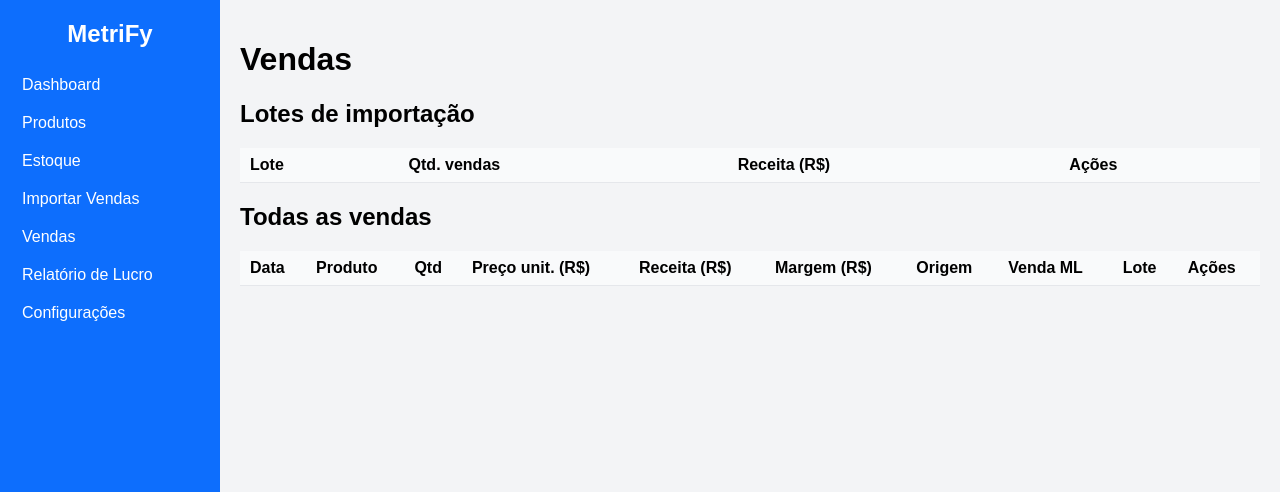
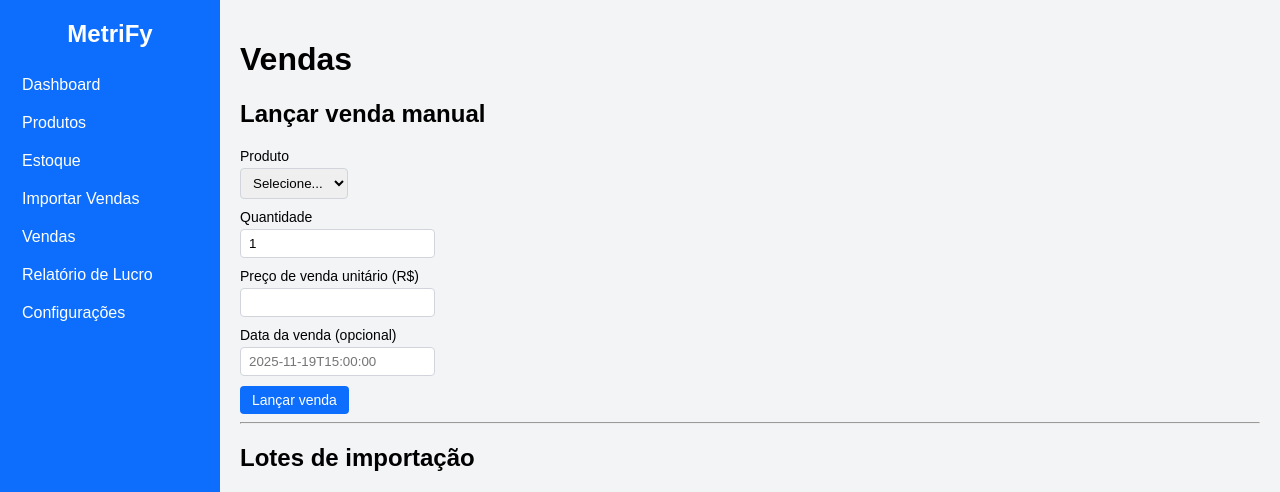
Before and after one commit to oliveirafjdo-web/MetriFyPostgres, a Flask app: page /vendas in a window 1280 px wide. Shown: the top 492 px of the page. Run offline with Flask 3, Linux system fonts and the light colour scheme; lists and menus that the app fills with data are empty.

Commit message:
Add files via upload

```diff
--- a/app.py
+++ b/app.py
@@ -1,7 +1,8 @@
 import os
 from datetime import datetime
+from io import BytesIO
 
-from flask import Flask, render_template, request, redirect, url_for, flash
+from flask import Flask, render_template, request, redirect, url_for, flash, send_file
 from werkzeug.utils import secure_filename
 
 from sqlalchemy import (
@@ -9,8 +10,6 @@ from sqlalchemy import (
     ForeignKey, func, select, insert, update, delete
 )
 from sqlalchemy.engine import Engine
-from sqlalchemy.exc import ProgrammingError
-
 import pandas as pd
 
 # --------------------------------------------------------------------
@@ -29,7 +28,7 @@ engine: Engine = create_engine(DATABASE_URL, future=True)
 metadata = MetaData()
 
 # --------------------------------------------------------------------
-# Definição das tabelas (compatível com Postgres e SQLite)
+# Definição das tabelas
 # --------------------------------------------------------------------
 produtos = Table(
     "produtos",
@@ -60,9 +59,37 @@ vendas = Table(
     Column("lote_importacao", String(50)),
 )
 
+ajustes_estoque = Table(
+    "ajustes_estoque",
+    metadata,
+    Column("id", Integer, primary_key=True),
+    Column("produto_id", Integer, ForeignKey("produtos.id"), nullable=False),
+    Column("data_ajuste", String(50)),
+    Column("tipo", String(20)),  # entrada, saida
+    Column("quantidade", Integer),
+    Column("custo_unitario", Float),
+    Column("observacao", String(255)),
+)
+
+configuracoes = Table(
+    "configuracoes",
+    metadata,
+    Column("id", Integer, primary_key=True),
+    Column("imposto_percent", Float, nullable=False, server_default="0"),
+    Column("despesas_percent", Float, nullable=False, server_default="0"),
+)
+
 def init_db():
-    """Cria as tabelas se não existirem (Postgres ou SQLite)."""
+    """Cria as tabelas se não existirem e garante 1 linha em configuracoes."""
     metadata.create_all(engine)
+    with engine.begin() as conn:
+        row = conn.execute(
+            select(configuracoes.c.id).limit(1)
+        ).first()
+        if not row:
+            conn.execute(
+                insert(configuracoes).values(id=1, imposto_percent=0.0, despesas_percent=0.0)
+            )
 
 # --------------------------------------------------------------------
 # Utilidades para datas
@@ -113,19 +140,33 @@ def importar_vendas_ml(caminho_arquivo, engine: Engine):
     with engine.begin() as conn:
         for _, row in df.iterrows():
             sku = str(row.get("SKU") or "").strip()
-            if not sku:
+            titulo = str(row.get("Título do anúncio") or "").strip()
+
+            produto_row = None
+
+            if sku:
+                produto_row = conn.execute(
+                    select(produtos.c.id, produtos.c.custo_unitario)
+                    .where(produtos.c.sku == sku)
+                ).mappings().first()
+            else:
+                # tenta pelo nome do produto = título do anúncio
+                if titulo:
+                    produto_row = conn.execute(
+                        select(produtos.c.id, produtos.c.custo_unitario)
+                        .where(produtos.c.nome == titulo)
+                    ).mappings().first()
+
+            if not sku and not produto_row:
                 vendas_sem_sku += 1
                 continue
 
-            prod = conn.execute(
-                select(produtos.c.id, produtos.c.custo_unitario).where(produtos.c.sku == sku)
-            ).mappings().first()
-            if not prod:
+            if not produto_row:
                 vendas_sem_produto += 1
                 continue
 
-            produto_id = prod["id"]
-            custo_unitario = float(prod["custo_unitario"] or 0.0)
+            produto_id = produto_row["id"]
+            custo_unitario = float(produto_row["custo_unitario"] or 0.0)
 
             data_venda_raw = row.get("Data da venda")
             data_venda = parse_data_venda(data_venda_raw)
@@ -177,7 +218,7 @@ def importar_vendas_ml(caminho_arquivo, engine: Engine):
     }
 
 # --------------------------------------------------------------------
-# Rotas
+# Rotas principais
 # --------------------------------------------------------------------
 @app.route("/")
 def dashboard():
@@ -216,7 +257,6 @@ def dashboard():
             select(func.coalesce(func.avg(vendas.c.preco_venda_unitario), 0))
         ).scalar_one()
 
-        # Produto mais vendido
         produto_mais_vendido = conn.execute(
             select(produtos.c.nome, func.sum(vendas.c.quantidade).label("qtd"))
             .select_from(vendas.join(produtos))
@@ -225,7 +265,6 @@ def dashboard():
             .limit(1)
         ).first()
 
-        # Maior lucro
         produto_maior_lucro = conn.execute(
             select(produtos.c.nome, func.sum(vendas.c.margem_contribuicao).label("lucro"))
             .select_from(vendas.join(produtos))
@@ -234,7 +273,6 @@ def dashboard():
             .limit(1)
         ).first()
 
-        # Pior margem
         produto_pior_margem = conn.execute(
             select(produtos.c.nome, func.sum(vendas.c.margem_contribuicao).label("margem"))
             .select_from(vendas.join(produtos))
@@ -242,6 +280,8 @@ def dashboard():
             .order_by(func.sum(vendas.c.margem_contribuicao).asc())
             .limit(1)
         ).first()
+
+        cfg = conn.execute(select(configuracoes).where(configuracoes.c.id == 1)).mappings().first()
 
     return render_template(
         "dashboard.html",
@@ -255,8 +295,10 @@ def dashboard():
         produto_mais_vendido=produto_mais_vendido,
         produto_maior_lucro=produto_maior_lucro,
         produto_pior_margem=produto_pior_margem,
+        cfg=cfg,
     )
 
+# ---------------- PRODUTOS ----------------
 @app.route("/produtos")
 def lista_produtos():
     with engine.connect() as conn:
@@ -330,6 +372,7 @@ def excluir_produto(produto_id):
     flash("Produto excluído.", "success")
     return redirect(url_for("lista_produtos"))
 
+# ---------------- VENDAS ----------------
 @app.route("/vendas")
 def lista_vendas():
     with engine.connect() as conn:
@@ -361,7 +404,52 @@ def lista_vendas():
             .order_by(vendas.c.lote_importacao.desc())
         ).mappings().all()
 
-    return render_template("vendas.html", vendas=vendas_rows, lotes=lotes)
+        produtos_rows = conn.execute(
+            select(produtos.c.id, produtos.c.nome).order_by(produtos.c.nome)
+        ).mappings().all()
+
+    return render_template("vendas.html", vendas=vendas_rows, lotes=lotes, produtos=produtos_rows)
+
+@app.route("/vendas/manual", methods=["POST"])
+def criar_venda_manual():
+    produto_id = int(request.form["produto_id"])
+    quantidade = int(request.form.get("quantidade", 0) or 0)
+    preco_unit = float(request.form.get("preco_venda_unitario", 0) or 0)
+    data_venda_str = request.form.get("data_venda") or datetime.now().isoformat()
+
+    with engine.begin() as conn:
+        prod = conn.execute(
+            select(produtos.c.custo_unitario).where(produtos.c.id == produto_id)
+        ).mappings().first()
+        custo_unitario = float(prod["custo_unitario"] or 0.0) if prod else 0.0
+
+        receita_total = quantidade * preco_unit
+        custo_total = quantidade * custo_unitario
+        margem_contribuicao = receita_total - custo_total
+
+        conn.execute(
+            insert(vendas).values(
+                produto_id=produto_id,
+                data_venda=data_venda_str,
+                quantidade=quantidade,
+                preco_venda_unitario=preco_unit,
+                receita_total=receita_total,
+                custo_total=custo_total,
+                margem_contribuicao=margem_contribuicao,
+                origem="Manual",
+                numero_venda_ml=None,
+                lote_importacao=None,
+            )
+        )
+
+        conn.execute(
+            update(produtos)
+            .where(produtos.c.id == produto_id)
+            .values(estoque_atual=produtos.c.estoque_atual - quantidade)
+        )
+
+    flash("Venda manual registrada com sucesso!", "success")
+    return redirect(url_for("lista_vendas"))
 
 @app.route("/vendas/<int:venda_id>/editar", methods=["GET", "POST"])
 def editar_venda(venda_id):
@@ -421,6 +509,7 @@ def excluir_lote_vendas(lote_id):
     flash("Lote de importação excluído com sucesso!", "success")
     return redirect(url_for("lista_vendas"))
 
+# ---------------- IMPORT / EXPORT ----------------
 @app.route("/importar_ml", methods=["GET", "POST"])
 def importar_ml_view():
     if request.method == "POST":
@@ -440,7 +529,7 @@ def importar_ml_view():
             flash(
                 f"Importação concluída. Lote {resumo['lote_id']} - "
                 f"{resumo['vendas_importadas']} vendas importadas, "
-                f"{resumo['vendas_sem_sku']} sem SKU, "
+                f"{resumo['vendas_sem_sku']} sem SKU/Título, "
                 f"{resumo['vendas_sem_produto']} sem produto cadastrado.",
                 "success",
             )
@@ -450,6 +539,118 @@ def importar_ml_view():
 
     return render_template("importar_ml.html")
 
+@app.route("/exportar_consolidado")
+def exportar_consolidado():
+    """Exporta planilha de consolidação das vendas."""
+    with engine.connect() as conn:
+        rows = conn.execute(
+            select(
+                vendas.c.id.label("ID Venda"),
+                vendas.c.data_venda.label("Data venda"),
+                produtos.c.nome.label("Produto"),
+                produtos.c.sku.label("SKU"),
+                vendas.c.quantidade.label("Quantidade"),
+                vendas.c.preco_venda_unitario.label("Preço unitário"),
+                vendas.c.receita_total.label("Receita total"),
+                vendas.c.custo_total.label("Custo total"),
+                vendas.c.margem_contribuicao.label("Margem contribuição"),
+                vendas.c.origem.label("Origem"),
+                vendas.c.numero_venda_ml.label("Nº venda ML"),
+                vendas.c.lote_importacao.label("Lote importação"),
+            ).select_from(vendas.join(produtos))
+        ).mappings().all()
+
+    df = pd.DataFrame(rows)
+    output = BytesIO()
+    with pd.ExcelWriter(output, engine="openpyxl") as writer:
+        df.to_excel(writer, index=False, sheet_name="Consolidado")
+    output.seek(0)
+
+    return send_file(
+        output,
+        as_attachment=True,
+        download_name=f"consolidado_vendas_{datetime.now().date()}.xlsx",
+        mimetype="application/vnd.openxmlformats-officedocument.spreadsheetml.sheet",
+    )
+
+# ---------------- ESTOQUE / AJUSTES ----------------
+@app.route("/estoque")
+def estoque_view():
+    with engine.connect() as conn:
+        produtos_rows = conn.execute(
+            select(
+                produtos.c.id,
+                produtos.c.nome,
+                produtos.c.sku,
+                produtos.c.estoque_atual,
+                produtos.c.custo_unitario,
+            ).order_by(produtos.c.nome)
+        ).mappings().all()
+    return render_template("estoque.html", produtos=produtos_rows)
+
+@app.route("/estoque/ajuste", methods=["POST"])
+def ajuste_estoque():
+    produto_id = int(request.form["produto_id"])
+    tipo = request.form["tipo"]  # entrada ou saida
+    quantidade = int(request.form.get("quantidade", 0) or 0)
+    custo_unitario = request.form.get("custo_unitario")
+    observacao = request.form.get("observacao") or ""
+
+    custo_unitario_val = float(custo_unitario) if custo_unitario not in (None, "",) else None
+
+    fator = 1 if tipo == "entrada" else -1
+
+    with engine.begin() as conn:
+        if custo_unitario_val is not None:
+            conn.execute(
+                update(produtos)
+                .where(produtos.c.id == produto_id)
+                .values(custo_unitario=custo_unitario_val)
+            )
+
+        conn.execute(
+            update(produtos)
+            .where(produtos.c.id == produto_id)
+            .values(estoque_atual=produtos.c.estoque_atual + fator * quantidade)
+        )
+
+        conn.execute(
+            insert(ajustes_estoque).values(
+                produto_id=produto_id,
+                data_ajuste=datetime.now().isoformat(),
+                tipo=tipo,
+                quantidade=quantidade,
+                custo_unitario=custo_unitario_val,
+                observacao=observacao,
+            )
+        )
+
+    flash("Ajuste de estoque registrado!", "success")
+    return redirect(url_for("estoque_view"))
+
+# ---------------- CONFIGURAÇÕES ----------------
+@app.route("/configuracoes", methods=["GET", "POST"])
+def configuracoes_view():
+    if request.method == "POST":
+        imposto_percent = float(request.form.get("imposto_percent", 0) or 0)
+        despesas_percent = float(request.form.get("despesas_percent", 0) or 0)
+        with engine.begin() as conn:
+            conn.execute(
+                update(configuracoes)
+                .where(configuracoes.c.id == 1)
+                .values(imposto_percent=imposto_percent, despesas_percent=despesas_percent)
+            )
+        flash("Configurações salvas!", "success")
+        return redirect(url_for("configuracoes_view"))
+
+    with engine.connect() as conn:
+        cfg = conn.execute(
+            select(configuracoes).where(configuracoes.c.id == 1)
+        ).mappings().first()
+
+    return render_template("configuracoes.html", cfg=cfg)
+
+# ---------------- RELATÓRIO LUCRO ----------------
 @app.route("/relatorio_lucro")
 def relatorio_lucro():
     with engine.connect() as conn:
@@ -468,23 +669,6 @@ def relatorio_lucro():
 
     return render_template("relatorio_lucro.html", linhas=linhas)
 
-@app.route("/estoque")
-def estoque_view():
-    with engine.connect() as conn:
-        produtos_rows = conn.execute(
-            select(
-                produtos.c.nome,
-                produtos.c.sku,
-                produtos.c.estoque_atual,
-                produtos.c.custo_unitario,
-            ).order_by(produtos.c.nome)
-        ).mappings().all()
-    return render_template("estoque.html", produtos=produtos_rows)
-
-@app.route("/configuracoes")
-def configuracoes_view():
-    return render_template("configuracoes.html")
-
 if __name__ == "__main__":
     init_db()
     app.run(debug=True, host="0.0.0.0", port=int(os.environ.get("PORT", 5000)))
--- a/templates/base.html
+++ b/templates/base.html
@@ -24,9 +24,10 @@
     .alert-success { background:#d1fae5; color:#065f46; }
     .alert-danger { background:#fee2e2; color:#b91c1c; }
     form.inline { display:inline; }
-    input, select { padding:6px 8px; border-radius:4px; border:1px solid #d1d5db; width:100%; box-sizing:border-box; }
+    input, select { padding:6px 8px; border-radius:4px; border:1px solid #d1d5db; box-sizing:border-box; }
     label { display:block; margin-bottom:4px; font-size:14px; }
     .form-group { margin-bottom:10px; }
+    .small { font-size:12px; color:#6b7280; }
   </style>
 </head>
 <body>
--- a/templates/vendas.html
+++ b/templates/vendas.html
@@ -1,6 +1,34 @@
 {% extends "base.html" %}
 {% block content %}
 <h1>Vendas</h1>
+
+<h2>Lançar venda manual</h2>
+<form method="post" action="{{ url_for('criar_venda_manual') }}">
+  <div class="form-group">
+    <label>Produto</label>
+    <select name="produto_id" required>
+      <option value="">Selecione...</option>
+      {% for p in produtos %}
+        <option value="{{ p.id }}">{{ p.nome }}</option>
+      {% endfor %}
+    </select>
+  </div>
+  <div class="form-group">
+    <label>Quantidade</label>
+    <input type="number" name="quantidade" value="1" required>
+  </div>
+  <div class="form-group">
+    <label>Preço de venda unitário (R$)</label>
+    <input type="number" step="0.01" name="preco_venda_unitario" required>
+  </div>
+  <div class="form-group">
+    <label>Data da venda (opcional)</label>
+    <input type="text" name="data_venda" placeholder="2025-11-19T15:00:00">
+  </div>
+  <button class="btn btn-primary" type="submit">Lançar venda</button>
+</form>
+
+<hr>
 
 <h2>Lotes de importação</h2>
 <table>
```
Also changed, not shown: templates/configuracoes.html (+13 -1 lines), templates/dashboard.html (+9 -0 lines), templates/estoque.html (+15 -0 lines), templates/importar_ml.html (+7 -0 lines), README.md.
